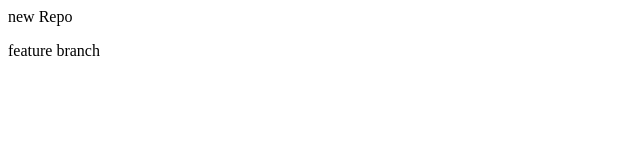
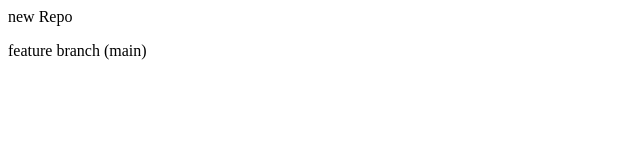
Before and after one commit to archit2k2/local-repo, a plain HTML site: page index.html in a window 1280 px wide. Shown: the full height of the page, 0-640 px from the left. Drawn offline with Linux system fonts and the light colour scheme.

Commit message:
add main name

```diff
--- a/index.html
+++ b/index.html
@@ -1,2 +1,2 @@
 <p>new Repo</p>
-<p>feature branch</p>
+<p>feature branch (main)</p>
```
